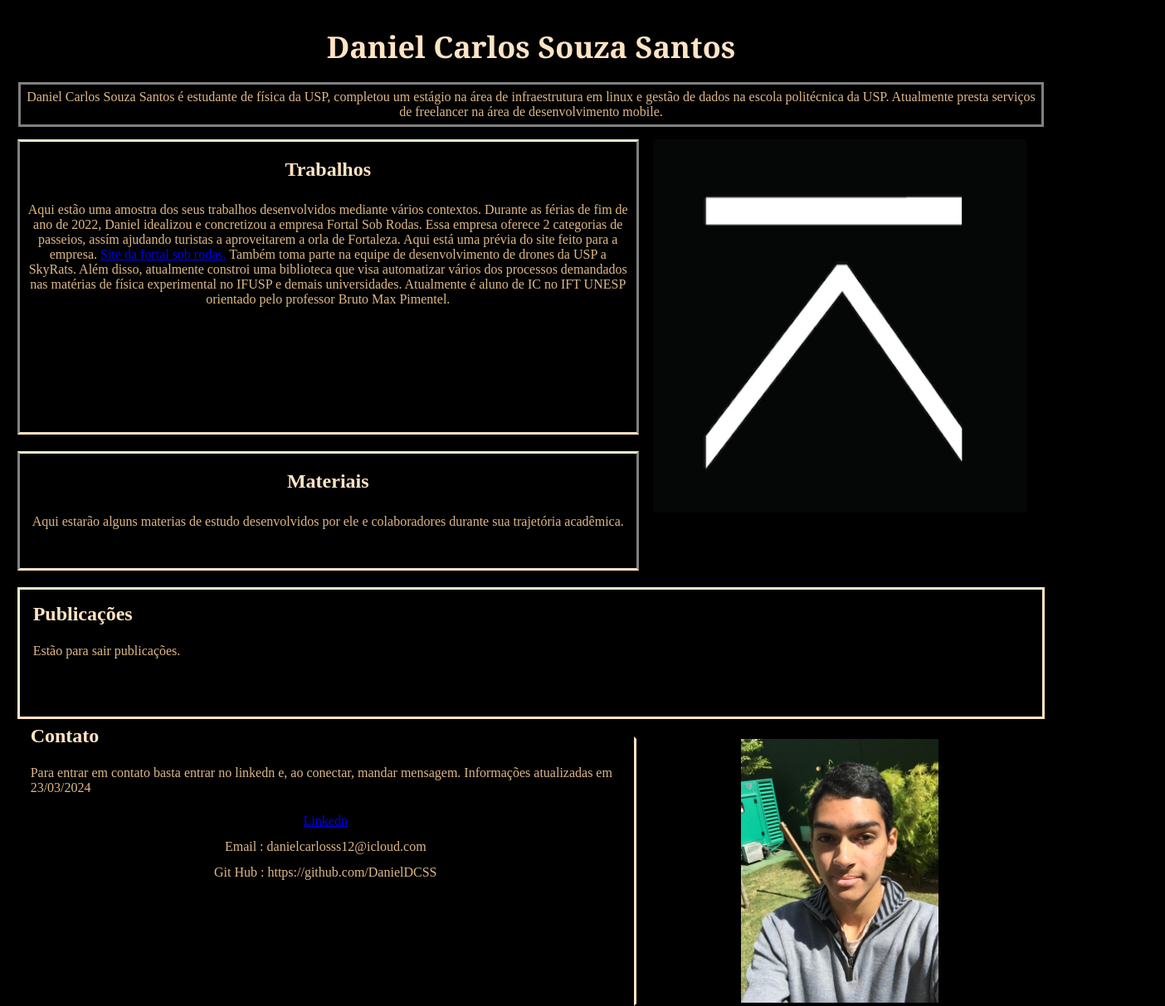
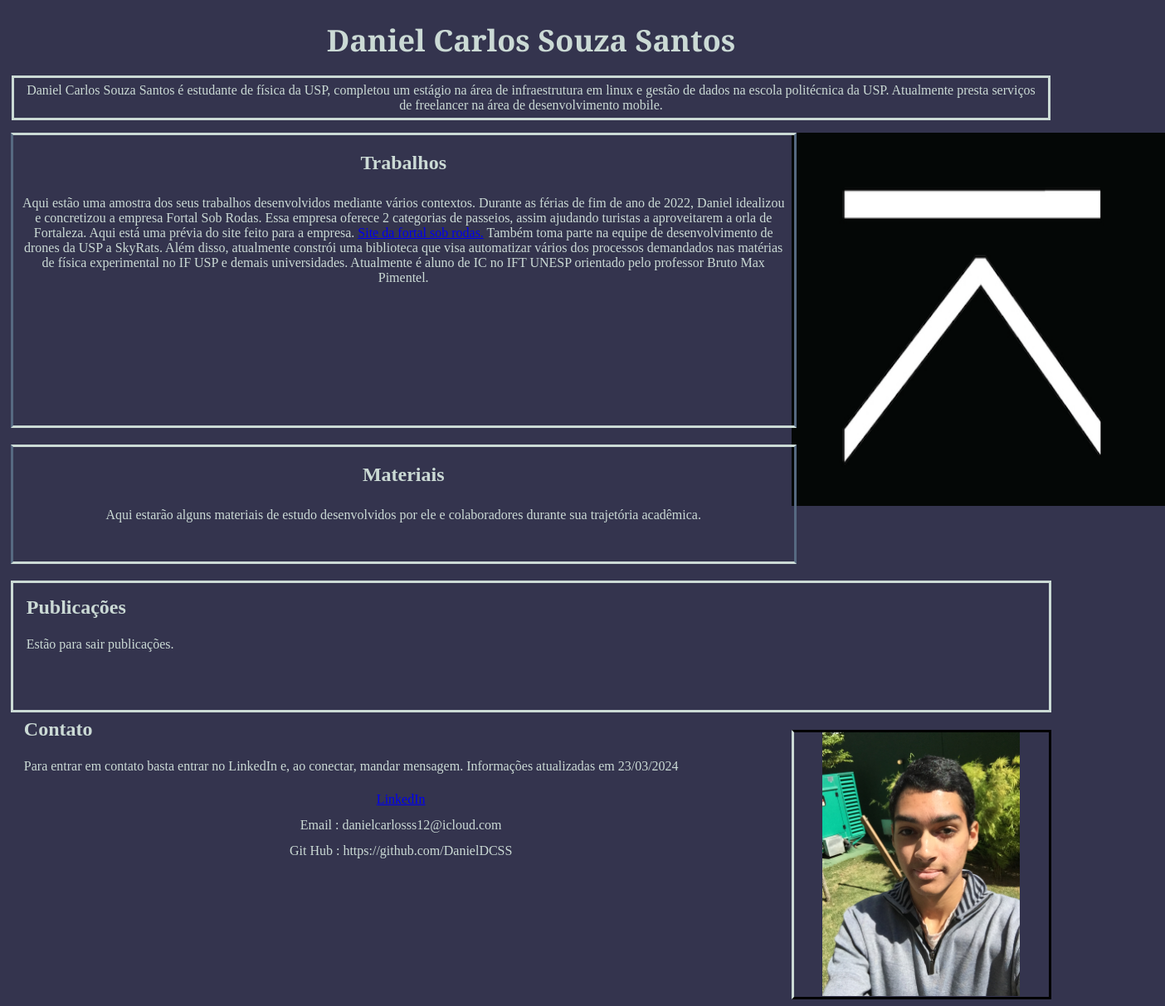
Before and after one commit to DanielDCSS/Personal-Site, a plain HTML site: page index.html in a window 1280 px wide. Shown: the whole page at 83% size, 1404 px wide, since content can reach past the window. Drawn offline with Linux system fonts and the light colour scheme.

Commit message:
Novas animações e nova paleta em  index.html

```diff
--- a/index.html
+++ b/index.html
@@ -6,26 +6,27 @@
     <meta http-equiv="author" content="Daniel Carlos" />
     <style type="text/css">
         body{
-            background-color: black;
+            background-color: #34344e;
             height: 930px;
+            margin: 0;
+            padding: 0;
         }
         p{
             text-align: center;
             padding: 6px;
             margin: 1px;
-            color:burlywood;
+            color: #cbdad5;
         }
         h1, h2{
-            color:bisque;
+            color: #cbdad5;
         }
-        div.principal{
+        .principal{
             display: grid;
             width: 98%;
             margin: 0 auto;
             height: 100%;
             grid-template-columns: 75% 25%;
             grid-template-rows: 90px 70px 500px 180px 365px;
-            grid-template-columns: 60% 40%;
             grid-template-areas:"title title"
                                 "info info"
                                 "content logo"
@@ -33,62 +34,75 @@
                                 "contato foto";
 
         }
-        div.title{
+        .title{
             grid-area: title;
-            color: bisque;
+            color: #cbdad5;
             font-family: Georgia, 'Times New Roman', Times, serif;
             font-size:large;
             text-align: center;
         }
-        div.info{
+        .info{
             grid-area: info;
-
+            opacity: 0;
+            transform: translateY(20px);
+            transition: opacity 0.6s ease, transform 0.6s ease;
         }
-        div.content{
+        .content{
             grid-area: content;
             text-align: center;
             width: 100%;
             height: auto;
+            opacity: 0;
+            transform: translateY(20px);
+            transition: opacity 0.6s ease, transform 0.6s ease;
         }
-        div.logo{
+        .logo{
             grid-area: logo;
             text-align: center;
         }
-        div.publics{
+        .publics{
             grid-area: publics;
             padding-top: 10px;
+            opacity: 0;
+            transform: translateY(20px);
+            transition: opacity 0.6s ease, transform 0.6s ease;
         }
-        div.contato{
+        .contato{
             grid-area: contato;
             margin-top: 10px;
-
+            opacity: 0;
+            transform: translateY(20px);
+            transition: opacity 0.6s ease, transform 0.6s ease;
         }
-        div.foto{
+        .foto{
             grid-area: foto;
             margin-top: 40px;
             text-align: center;
-            border-left-color: bisque;
+            border-left-color: #cbdad5;
             border-width:medium;
             border-style: solid;
+            opacity: 0;
+            transform: translateY(20px);
+            transition: opacity 0.6s ease, transform 0.6s ease;
         }
-        div.box1{
-            border-color: bisque gray bisque gray;
+        .box1{
+            border-color: #cbdad5 #566981 #cbdad5 #566981;
             border-width:medium;
             border-style: solid;
             margin-bottom: 20px;
             height: 70%;
             width: 100%;
         }
-        div.box2{
-            border-color: bisque gray bisque gray;
+        .box2{
+            border-color: #cbdad5 #566981 #cbdad5 #566981;
             border-width:medium;
             border-style: solid;
             margin-top: 10px;
             height: 27.5%;
             width: 100%;
         }
-        div.box3{
-            border-color:bisque;
+        .box3{
+            border-color: #cbdad5;
             border-width:medium;
             border-style: solid;
             margin-left: 0px;
@@ -96,7 +110,7 @@
             height: 90%;
         }
         #inf{
-            border-color: gray;
+            border-color: #cbdad5;
             border-style: solid;
             border-width: medium;
         }
@@ -105,13 +119,13 @@
             text-align: left;
             padding: 6px;
             margin: 10px;
-            color:burlywood;
+            color: #cbdad5;
         }
         #nam2{
             text-align: left;
             padding: 6px;
             margin: 10px;
-            color:bisque;
+            color: #cbdad5;
         }
 
     </style>
@@ -136,10 +150,11 @@
                 </h2>
                 <p>
                     Aqui estão uma amostra dos seus trabalhos desenvolvidos mediante vários contextos. Durante as férias de fim de ano de 2022, Daniel idealizou e
-                    concretizou a empresa Fortal Sob Rodas. Essa empresa oferece 2 categorias de passeios, assím ajudando turistas a aproveitarem a orla de Fortaleza.
+                    concretizou a empresa Fortal Sob Rodas. Essa empresa oferece 2 categorias de passeios, assim ajudando turistas a aproveitarem a orla de Fortaleza.
                     Aqui está uma prévia do site feito para a empresa. <a href="fortalPrev/index.html" class="linkGold"> Site da fortal sob rodas.</a> Também toma parte
-                    na equipe de desenvolvimento de drones da USP a SkyRats. Além disso, atualmente constroi uma biblioteca que visa automatizar vários dos processos
-                    demandados nas matérias de física experimental no IFUSP e demais universidades. Atualmente é aluno de IC no IFT UNESP orientado pelo professor Bruto
+                    na equipe de desenvolvimento de drones da USP a SkyRats. Além disso, atualmente constrói uma biblioteca que visa automatizar vários dos processos
+                    demandados nas matérias de física experimental no IF
+                    USP e demais universidades. Atualmente é aluno de IC no IFT UNESP orientado pelo professor Bruto
                     Max Pimentel.
                 </p>
             </div>
@@ -148,7 +163,7 @@
                     Materiais
                 </h2>
                 <p>
-                    Aqui estarão alguns materias de estudo desenvolvidos por ele e colaboradores durante sua trajetória acadêmica.
+                    Aqui estarão alguns materiais de estudo desenvolvidos por ele e colaboradores durante sua trajetória acadêmica.
                 </p>
             </div>
         </div>
@@ -171,17 +186,43 @@
                 Contato
             </h2>
             <p id="nam">
-                Para entrar em contato basta entrar no linkedn e, ao conectar, mandar mensagem. Informações atualizadas em 23/03/2024
+                Para entrar em contato basta entrar no LinkedIn e, ao conectar, mandar mensagem. Informações atualizadas em 23/03/2024
             </p>
-            <p> <a href="https://br.linkedin.com/in/daniel-carlos-souza-santos-4b25bb238?trk=public_profile_browsemap">Linkedn</a></p>
+            <p> <a href="https://br.linkedin.com/in/daniel-carlos-souza-santos-4b25bb238?trk=public_profile_browsemap">
+                <a href="https://br.linkedin.com/in/daniel-carlos-souza-santos-4b25bb238?trk=public_profile_browsemap">LinkedIn</a></p>
                 <p>Email : danielcarlosss12@icloud.com</p>
                 <p> Git Hub : https://github.com/DanielDCSS </p>
 
-        </div>
+            </div> <!-- Fechamento da div contato -->
+
             <div class="foto">
                 <img src="imags/IMG_3439.JPG" width="238,5" height="318" />
             </div>
 
         </div>
+        <script>
+            window.onload = function() {
+                setTimeout(function() {
+                    document.querySelector('.info').style.opacity = '1';
+                    document.querySelector('.info').style.transform = 'translateY(0)';
+                }, 400);
+                setTimeout(function() {
+                    document.querySelector('.content').style.opacity = '1';
+                    document.querySelector('.content').style.transform = 'translateY(0)';
+                }, 600);
+                setTimeout(function() {
+                    document.querySelector('.publics').style.opacity = '1';
+                    document.querySelector('.publics').style.transform = 'translateY(0)';
+                }, 800);
+                setTimeout(function() {
+                    document.querySelector('.contato').style.opacity = '1';
+                    document.querySelector('.contato').style.transform = 'translateY(0)';
+                }, 1000);
+                setTimeout(function() {
+                    document.querySelector('.foto').style.opacity = '1';
+                    document.querySelector('.foto').style.transform = 'translateY(0)';
+                }, 1200);
+            };
+        </script>
     </body>
 </html>
```
Lines whose indentation alone changed are shown as unchanged.
